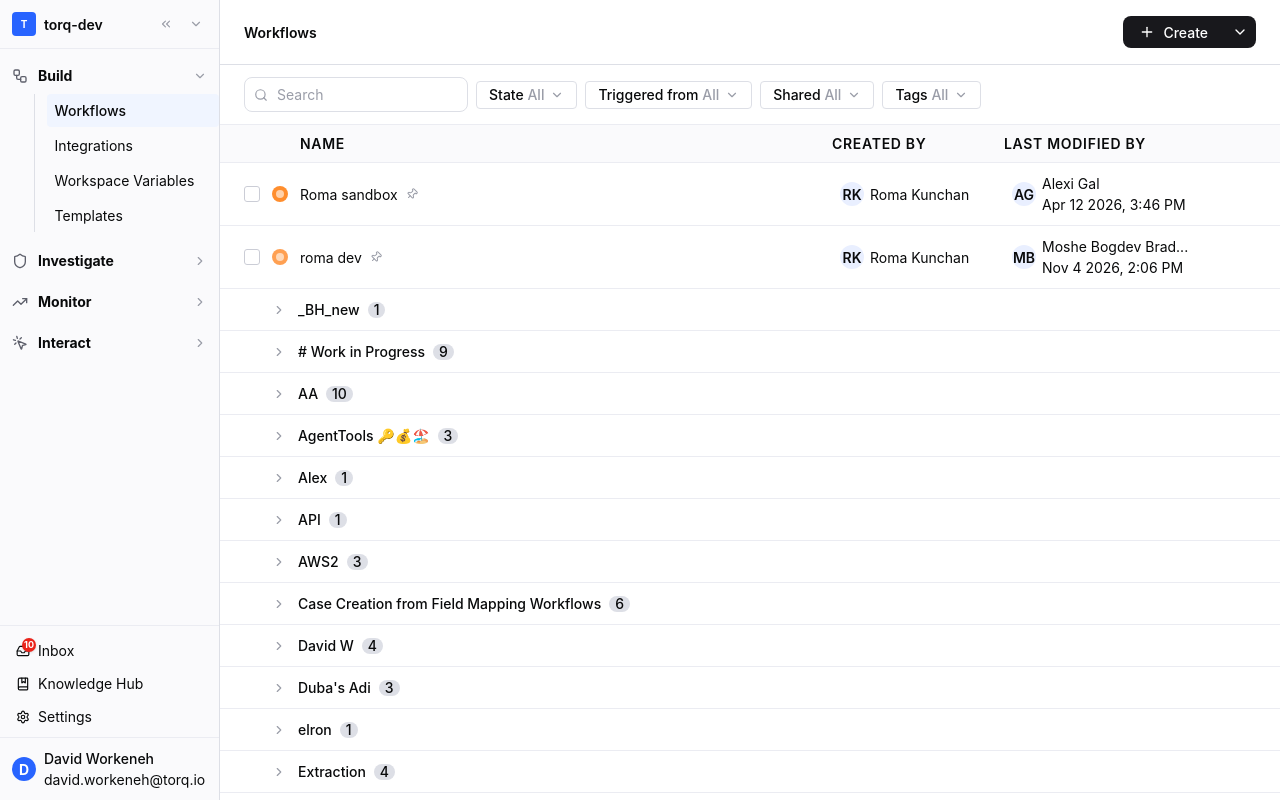
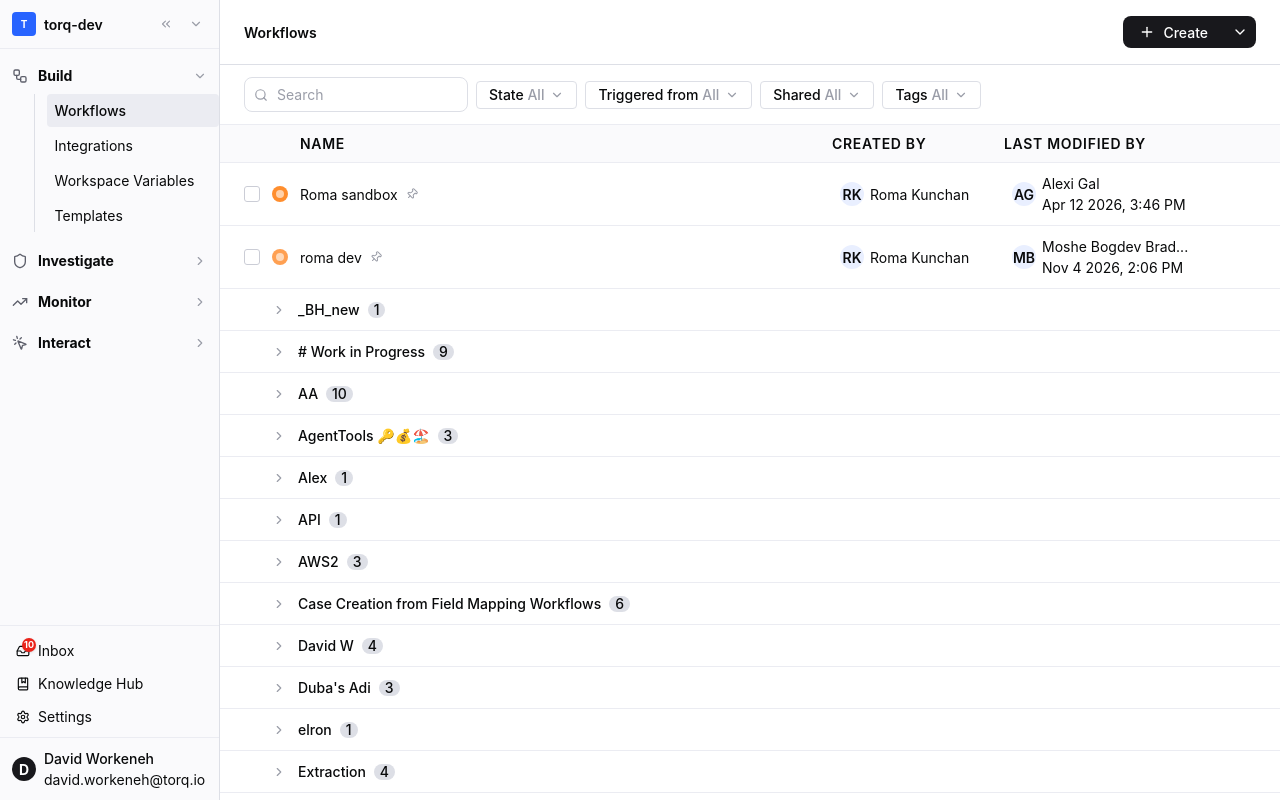
Before and after one commit to D-workeneh/torq-inbox-prototype, a Next.js app: page / in a window 1280 px wide. Built offline with nearby package versions, Linux system fonts and the light colour scheme.

Commit message:
Nav active states: black/neutral instead of blue across all sidebar items
Made-with: Cursor

```diff
--- a/src/app/page.tsx
+++ b/src/app/page.tsx
@@ -357,7 +357,7 @@ function SidebarSection({
       <SidebarTooltip label={section.title}>
         <div className={`flex items-center justify-center rounded-[var(--radius-md)] w-8 h-8 transition-colors ${
           hasActive
-            ? 'bg-[var(--color-primary-50)] text-[var(--color-primary-500)]'
+            ? 'bg-[var(--color-neutral-150)] text-[var(--color-text-primary)]'
             : 'text-[var(--color-text-tertiary)] hover:bg-[var(--color-surface-tertiary)] hover:text-[var(--color-text-primary)]'
         }`}>
           <SectionIcon className="h-4 w-4 shrink-0" />
@@ -397,7 +397,7 @@ function SidebarSection({
                     onClick={() => onNavigate(item.pageId)}
                     className={`block w-full text-left rounded-[var(--radius-sm)] px-2 py-1.5 text-[var(--font-size-sm)] transition-colors ${
                       isActive
-                        ? 'text-[var(--color-primary-500)] font-medium bg-[var(--color-primary-50)]'
+                        ? 'text-[var(--color-text-primary)] font-medium bg-[var(--color-neutral-150)]'
                         : 'text-[var(--color-text-secondary)] hover:bg-[var(--color-surface-tertiary)] hover:text-[var(--color-text-primary)]'
                     }`}
                   >
@@ -1128,7 +1128,7 @@ export default function Home() {
             {sidebarCollapsed ? (
               <SidebarTooltip label="Inbox">
                 <button onClick={() => setInboxOpen((o) => !o)}
-                  className={`relative flex items-center justify-center rounded-[var(--radius-md)] w-8 h-8 transition-colors ${inboxOpen ? 'bg-[var(--color-primary-50)] text-[var(--color-primary-500)]' : 'text-[var(--color-text-tertiary)] hover:bg-[var(--color-surface-tertiary)] hover:text-[var(--color-text-primary)]'}`}
+                  className={`relative flex items-center justify-center rounded-[var(--radius-md)] w-8 h-8 transition-colors ${inboxOpen ? 'bg-[var(--color-neutral-150)] text-[var(--color-text-primary)]' : 'text-[var(--color-text-tertiary)] hover:bg-[var(--color-surface-tertiary)] hover:text-[var(--color-text-primary)]'}`}
                 >
                   <InboxSidebarIcon className="h-4 w-4" />
                   <span className="absolute -top-0.5 -right-0.5 flex h-3.5 min-w-[14px] items-center justify-center rounded-full bg-[var(--color-red-500)] px-0.5 text-[9px] font-bold text-white leading-none">10</span>
@@ -1137,7 +1137,7 @@ export default function Home() {
             ) : (
               <div className="px-2 pt-2">
                 <button onClick={() => setInboxOpen((o) => !o)}
-                  className={`flex w-full items-center gap-2 rounded-[var(--radius-md)] px-2 py-1.5 text-[var(--font-size-sm)] transition-colors ${inboxOpen ? 'bg-[var(--color-primary-50)] text-[var(--color-primary-500)]' : 'text-[var(--color-text-secondary)] hover:bg-[var(--color-surface-tertiary)] hover:text-[var(--color-text-primary)]'}`}
+                  className={`flex w-full items-center gap-2 rounded-[var(--radius-md)] px-2 py-1.5 text-[var(--font-size-sm)] transition-colors ${inboxOpen ? 'bg-[var(--color-neutral-150)] text-[var(--color-text-primary)]' : 'text-[var(--color-text-secondary)] hover:bg-[var(--color-surface-tertiary)] hover:text-[var(--color-text-primary)]'}`}
                 >
                   <span className="relative shrink-0">
                     <InboxSidebarIcon className="h-3.5 w-3.5" />
@@ -1182,11 +1182,11 @@ export default function Home() {
             <div className={`flex items-center border-t border-[var(--color-border-1)] mt-1 ${sidebarCollapsed ? 'justify-center px-2 py-2.5 w-full' : 'gap-2 px-3 py-2.5'}`}>
               {sidebarCollapsed ? (
                 <SidebarTooltip label="David Workeneh">
-                  <span className="flex h-6 w-6 items-center justify-center rounded-full bg-[var(--color-primary-500)] text-[var(--font-size-xs)] font-bold text-white cursor-pointer">D</span>
+                  <span className="flex h-6 w-6 items-center justify-center rounded-full bg-[var(--color-neutral-800)] text-[var(--font-size-xs)] font-bold text-white cursor-pointer">D</span>
                 </SidebarTooltip>
               ) : (
                 <>
-                  <span className="flex h-6 w-6 shrink-0 items-center justify-center rounded-full bg-[var(--color-primary-500)] text-[var(--font-size-xs)] font-bold text-white">D</span>
+                  <span className="flex h-6 w-6 shrink-0 items-center justify-center rounded-full bg-[var(--color-neutral-800)] text-[var(--font-size-xs)] font-bold text-white">D</span>
                   <div className="min-w-0 flex-1">
                     <p className="truncate text-[var(--font-size-sm)] font-medium text-[var(--color-text-primary)]">David Workeneh</p>
                     <p className="truncate text-[var(--font-size-xs)] text-[var(--color-text-tertiary)]">david.workeneh@torq.io</p>
```
